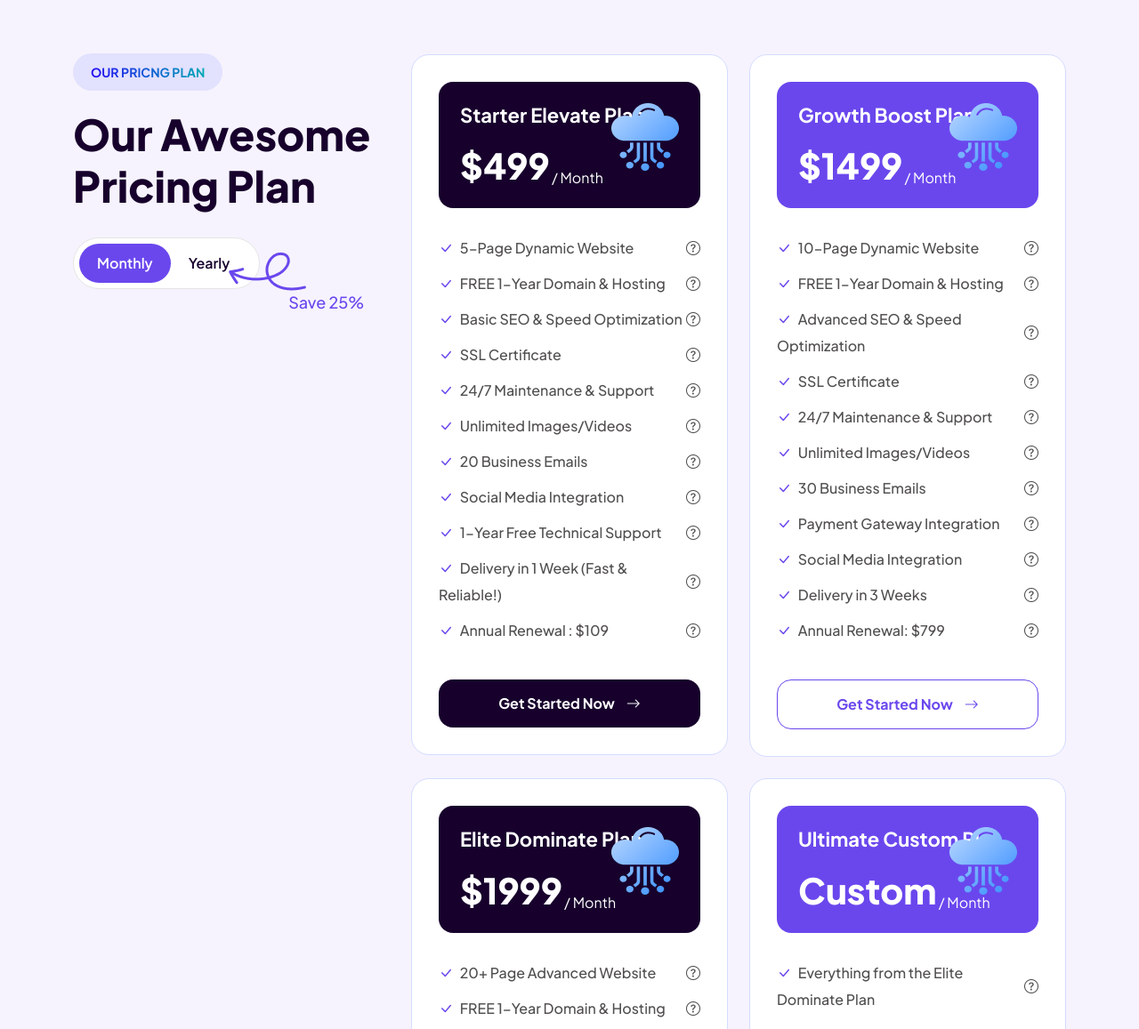
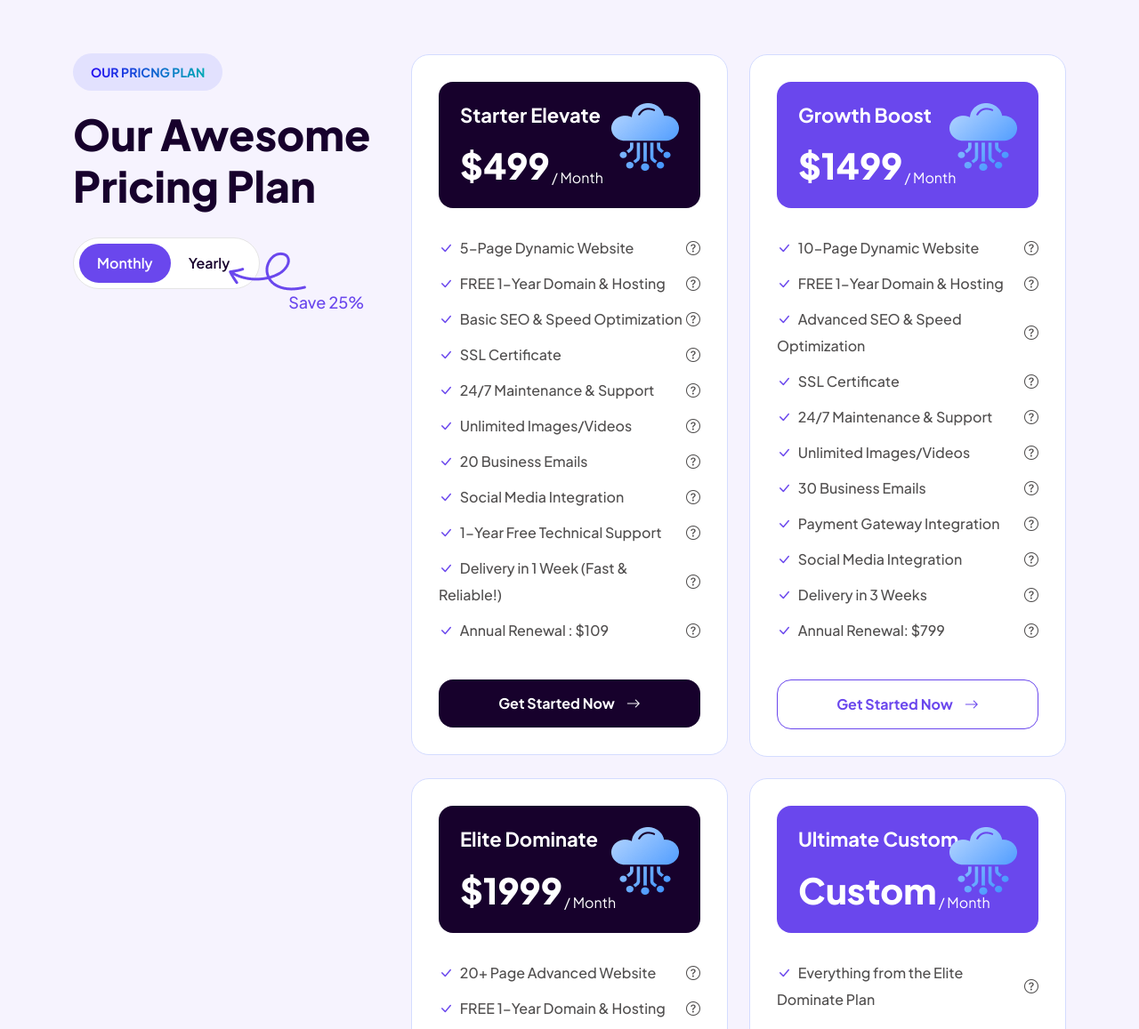
Before and after one commit to Probild-in/probild, a React (Vite) app: page / in a window 1280 px wide. Shown: the part 7062-8219 px from the top of the page at 89% size. Built offline with nearby package versions, Linux system fonts and the light colour scheme.

Commit message:
Update Pricing1.jsx

```diff
--- a/src/Components/Pricing/Pricing1.jsx
+++ b/src/Components/Pricing/Pricing1.jsx
@@ -54,7 +54,7 @@ const Pricing1 = ({CoulmnClass}) => {
                                     <div className="col-xl-6 col-lg-6 col-md-6 wow fadeInUp" data-wow-delay=".3s">
                                     <PricingCard
                                         addclass="pricing-box-items"
-                                        title="Starter Elevate Plan"
+                                        title="Starter Elevate"
                                         price="$499"
                                         month="Month"
                                         FeatureList={[
@@ -77,7 +77,7 @@ const Pricing1 = ({CoulmnClass}) => {
                                     <div className="col-xl-6 col-lg-6 col-md-6 wow fadeInUp" data-wow-delay=".5s">
                                     <PricingCard
                                         addclass="pricing-box-items style-2"
-                                        title="Growth Boost Plan"
+                                        title="Growth Boost"
                                         price="$1499"
                                         month="Month"
                                         FeatureList={[
@@ -100,7 +100,7 @@ const Pricing1 = ({CoulmnClass}) => {
                                     <div className="col-xl-6 col-lg-6 col-md-6 wow fadeInUp" data-wow-delay=".3s">
                                     <PricingCard
                                         addclass="pricing-box-items"
-                                        title="Elite Dominate Plan"
+                                        title="Elite Dominate"
                                         price="$1999"
                                         month="Month"
                                         FeatureList={[
@@ -125,7 +125,7 @@ const Pricing1 = ({CoulmnClass}) => {
                                     <div className="col-xl-6 col-lg-6 col-md-6 wow fadeInUp" data-wow-delay=".5s">
                                     <PricingCard
                                         addclass="pricing-box-items style-2"
-                                        title="Ultimate Custom Plan "
+                                        title="Ultimate Custom "
                                         price="Custom"
                                         month="Month"
                                         FeatureList={[
@@ -152,7 +152,7 @@ const Pricing1 = ({CoulmnClass}) => {
                                     <div className="col-xl-6 col-lg-6 col-md-6">
                                     <PricingCard
                                         addclass="pricing-box-items"
-                                        title="Starter Elevate Plan"
+                                        title="Starter Elevate"
                                         price="$1999"
                                         month="Year"
                                         FeatureList={[
@@ -175,7 +175,7 @@ const Pricing1 = ({CoulmnClass}) => {
                                     <div className="col-xl-6 col-lg-6 col-md-6">
                                     <PricingCard
                                         addclass="pricing-box-items style-2"
-                                        title="Growth Boost Plan"
+                                        title="Growth Boost "
                                         price="$2299"
                                         month="Year"
                                         FeatureList={[
@@ -198,7 +198,7 @@ const Pricing1 = ({CoulmnClass}) => {
                                     <div className="col-xl-6 col-lg-6 col-md-6">
                                     <PricingCard
                                         addclass="pricing-box-items"
-                                        title="Elite Dominate Plan"
+                                        title="Elite Dominate "
                                         price="$2999"
                                         month="Year"
                                         FeatureList={[
@@ -223,7 +223,7 @@ const Pricing1 = ({CoulmnClass}) => {
                                     <div className="col-xl-6 col-lg-6 col-md-6">
                                     <PricingCard
                                         addclass="pricing-box-items style-2"
-                                        title="Ultimate Custom Plan"
+                                        title="Ultimate Custom "
                                         price="Custom"
                                         month="Year"
                                         FeatureList={[
```
